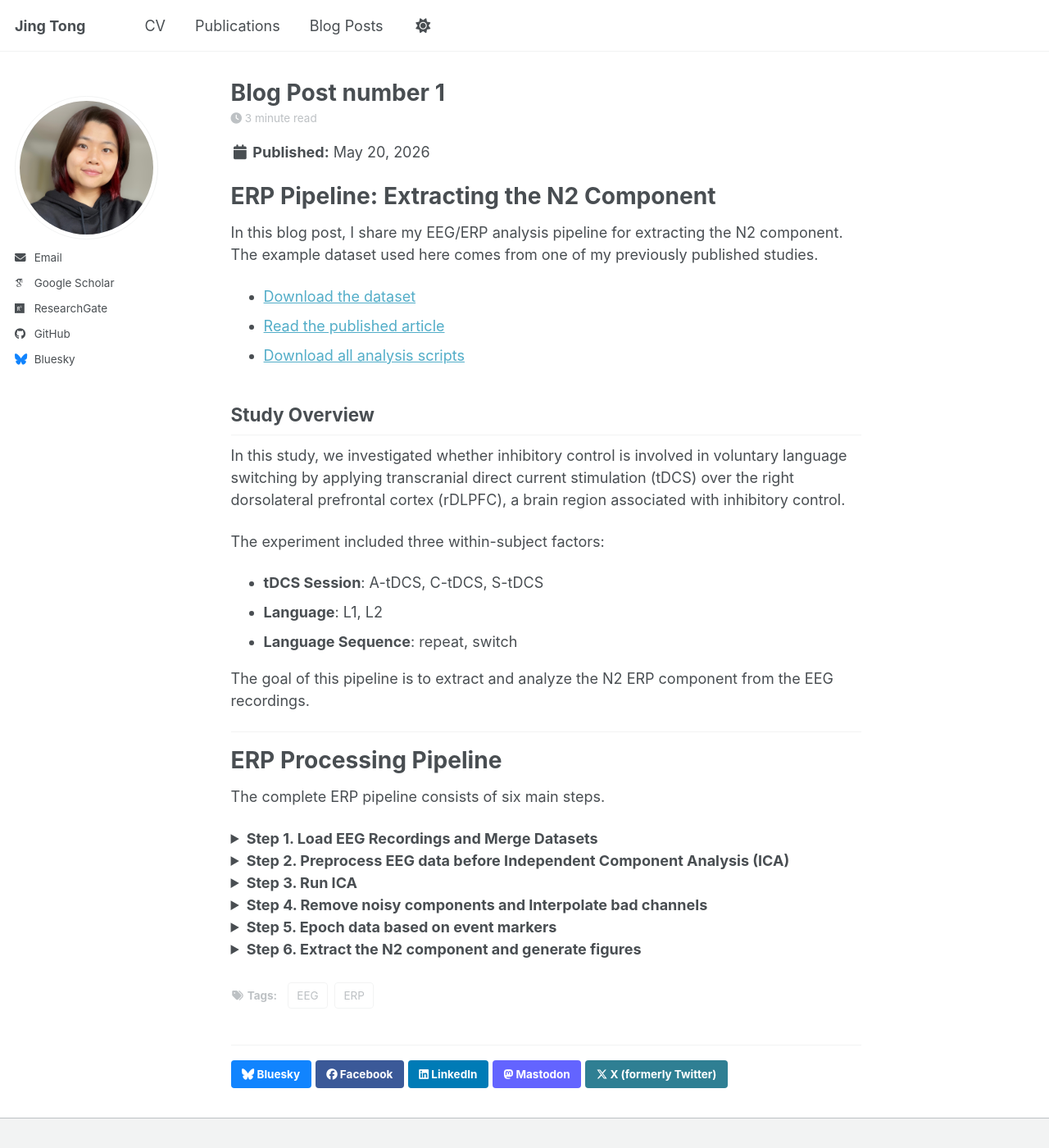
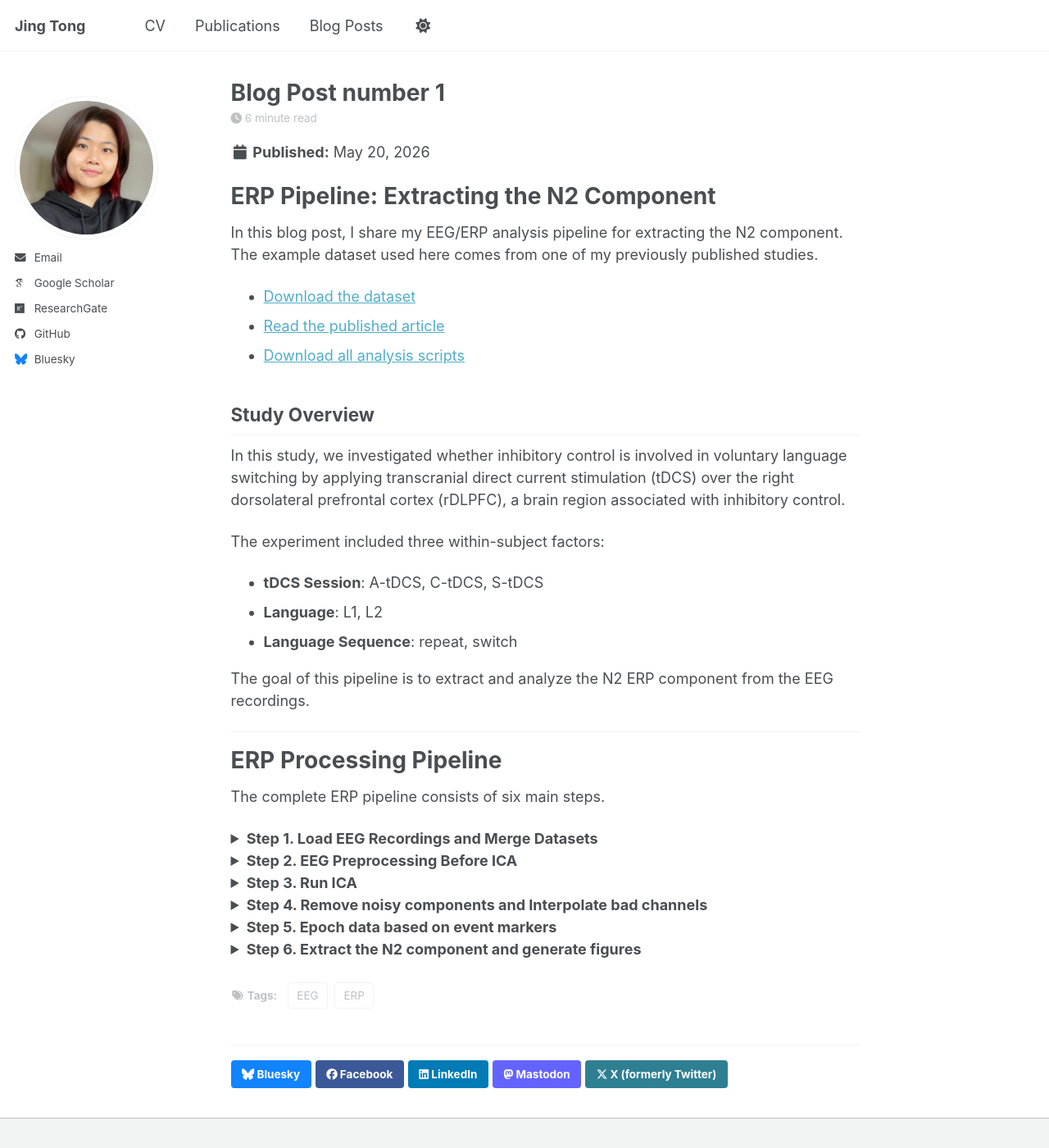
Before and after one commit to JingTong01/jingtong01.github.io, a Jekyll site: the page built from _posts/2012-08-14-blog-post-1.md, in a window 1280 px wide and 1400 px high. Shown: the whole window at 82% size. Built offline with Jekyll 4.4.1, drawn with Linux system fonts in a browser that asks for light colours; some web fonts are replaced; a script bundle is joined from its source files by our own code; library files that are not in the unit come from our copies.

Commit message:
Revise EEG preprocessing details and section titles
Updated section titles and content for EEG preprocessing steps, enhancing clarity and detail.

```diff
--- a/_posts/2012-08-14-blog-post-1.md
+++ b/_posts/2012-08-14-blog-post-1.md
@@ -224,10 +224,195 @@
 
 
 <details>
-<summary><strong>Step 2. Preprocess EEG data before Independent Component Analysis (ICA)</strong></summary>
+<summary><strong>Step 2. EEG Preprocessing Before ICA</strong></summary>
 
+<p>
+The purpose of this step is to preprocess the merged EEG datasets before running Independent Component Analysis (ICA).
+</p>
 
-Perform standard preprocessing procedures, including filtering, re-referencing, channel inspection, and artifact preparation before running ICA.
+<p>
+Several preprocessing procedures are applied to improve data quality, including channel editing, resampling, filtering, re-referencing, bad channel detection, and epoching.
+</p>
+
+<hr>
+
+<h2>Initialize EEGLAB Environment</h2>
+
+<p>
+The script first initializes the EEGLAB environment and defines the input and output directories.
+</p>
+
+<pre><code>
+clc;
+clear;
+
+eeglab_root = 'D:\setup\matlab\toolbox\eeglab11_0_5_4b';
+addpath(genpath(eeglab_root));
+
+root_dir='D:\0EEG\1_append';
+out_dir='D:\0EEG\2_before_ICA';
+</code></pre>
+
+<hr>
+
+<h2>Load EEG Datasets</h2>
+
+<p>
+The script loops through all stimulation conditions and loads each participant’s merged EEGLAB <code>.set</code> dataset.
+</p>
+
+<pre><code>
+EEG = pop_loadset(data_list(j).name);
+</code></pre>
+
+<hr>
+
+<h2>Remove Additional Channels</h2>
+
+<p>
+Additional bipolar channels (<code>BIP</code>) that are not required for ERP analysis are removed from the dataset.
+</p>
+
+<pre><code>
+EEG = pop_select( EEG,'nochannel',{...});
+</code></pre>
+
+<hr>
+
+<h2>Channel Location Editing</h2>
+
+<p>
+Standard electrode locations are added using the standard BESA electrode template. The CPz channel label is also corrected.
+</p>
+
+<pre><code>
+EEG=pop_chanedit(EEG, 'lookup', ... );
+</code></pre>
+
+<hr>
+
+<h2>EOG Channel Interpolation</h2>
+
+<p>
+An additional interpolation step is performed because one EOG channel was lost during recording.
+</p>
+
+<pre><code>
+EEG=eeg_interp(EEG,32);
+</code></pre>
+
+<hr>
+
+<h2>Resampling</h2>
+
+<p>
+The EEG data are resampled to 500 Hz to reduce file size and computational load while preserving ERP signals.
+</p>
+
+<pre><code>
+EEG = pop_resample( EEG, 500);
+</code></pre>
+
+<hr>
+
+<h2>Filtering</h2>
+
+<p>
+A high-pass filter at 0.1 Hz and a low-pass filter at 30 Hz are applied to remove slow drifts and high-frequency noise.
+</p>
+
+<pre><code>
+EEG = pop_eegfiltnew(EEG, ...
+    'locutoff', 0.1, ...
+    'hicutoff',30);
+</code></pre>
+
+<hr>
+
+<h2>Re-referencing</h2>
+
+<p>
+The EEG signals are re-referenced to the average of the left and right mastoid electrodes (M1 and M2).
+</p>
+
+<pre><code>
+EEG = pop_reref( EEG, [13 19] );
+</code></pre>
+
+<hr>
+
+<h2>Bad Channel Detection</h2>
+
+<p>
+Bad channels are automatically identified using variance-based z-scores. Channels with abnormal variance are temporarily excluded before ICA.
+</p>
+
+<pre><code>
+badchans = find(abs(zscore(var(EEG.data ...
+    (chansWtEyes,:,:),[],2)))>3);
+</code></pre>
+
+<p>
+The removed channel information is saved for later interpolation after ICA.
+</p>
+
+<hr>
+
+<h2>Epoching and Artifact Rejection</h2>
+
+<p>
+Continuous EEG data are segmented into epochs based on stimulus markers (<code>s4</code>, <code>s5</code>, <code>s6</code>, <code>s7</code>).
+</p>
+
+<pre><code>
+EEG = pop_epoch( EEG, ...
+    { 's4' 's5' 's6' 's7' }, ...
+    [-1 2]);
+</code></pre>
+
+<p>
+Automatic artifact rejection is then applied to remove epochs with excessive amplitudes.
+</p>
+
+<pre><code>
+[EEG, rmepochs] = pop_autorej( ...
+    EEG, ...
+    'threshold',150);
+</code></pre>
+
+<hr>
+
+<h2>Save Preprocessed Dataset</h2>
+
+<p>
+Finally, the preprocessed EEG datasets are saved as EEGLAB <code>.set</code> files for ICA analysis.
+</p>
+
+<pre><code>
+EEG = pop_saveset( EEG, ...
+    'filename', ...
+    [data_list(j).name(1:5), ...
+    '_chanedit_interp_resemple_filter_ref_epoch.set']);
+</code></pre>
+
+<hr>
+
+<p>
+At the end of this step:
+</p>
+
+<ul>
+<li>additional channels have been removed</li>
+<li>channel locations have been corrected</li>
+<li>data have been filtered and re-referenced</li>
+<li>bad channels have been identified</li>
+<li>continuous EEG data have been epoched</li>
+<li>datasets are ready for ICA decomposition</li>
+</ul>
+
+<p>
+<a href="#">Download the script for Step 2</a>
+</p>
 
 </details>
 
```
